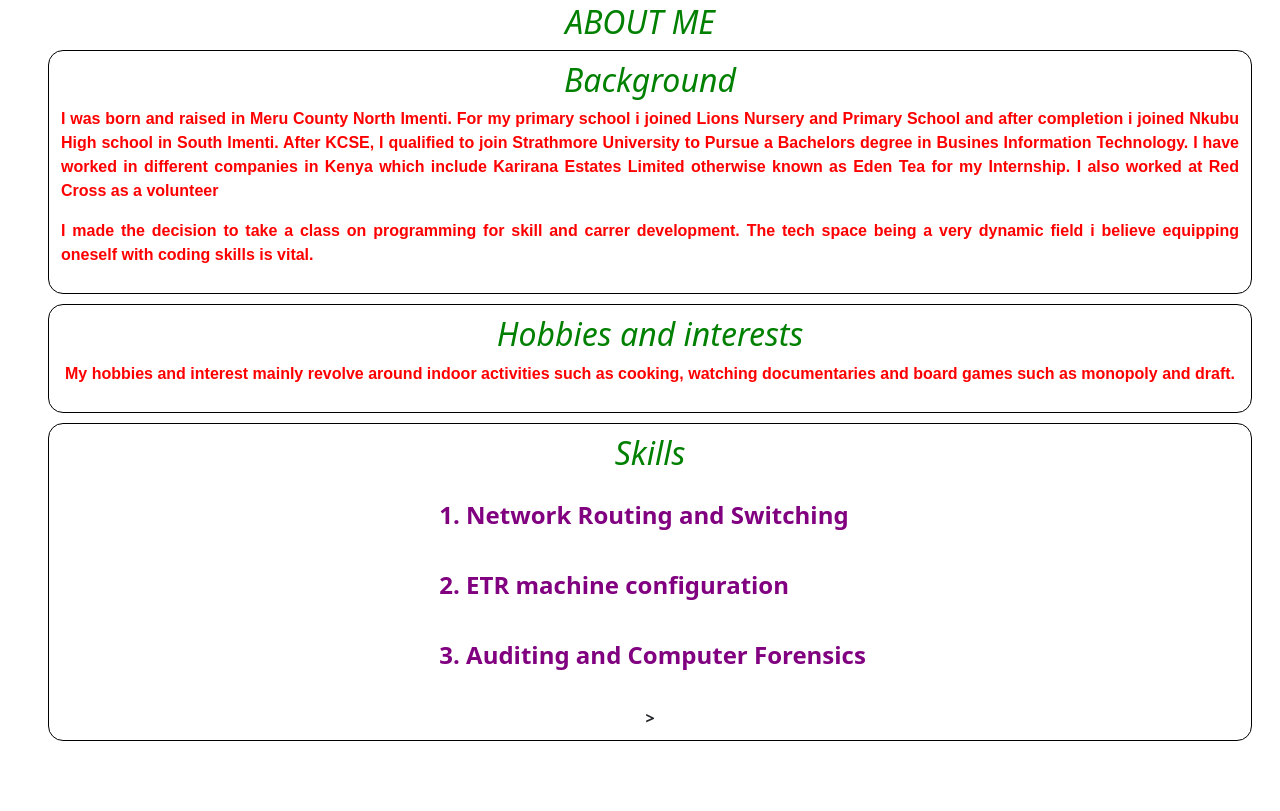
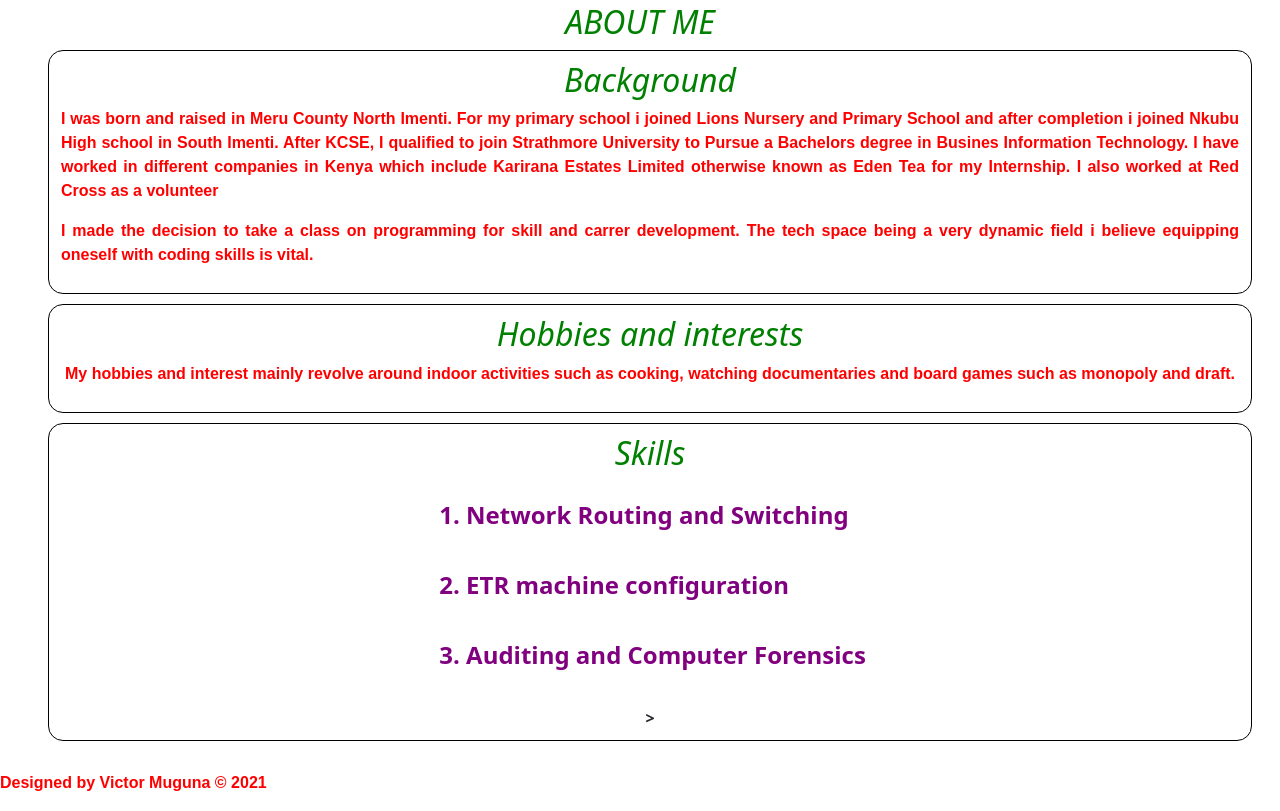
Before and after one commit to Victormbaabu/myportfolio, a plain HTML site: page index.html in a window 1280 px wide. Shown: the part 1302-2113 px from the top of the page. Before the commit the page ends 2073 px from the top, so only its background shows below. Drawn offline with nearby package versions, Linux system fonts and the light colour scheme.

Commit message:
adding footer section

```diff
--- a/index.html
+++ b/index.html
@@ -133,7 +133,13 @@
         </section>
 
 
-
+<section class="footer">
+    <footer>
+        <p>
+           Designed by Victor Muguna &COPY; 2021
+        </p>
+    </footer>
+</section>
 
 
 
```
